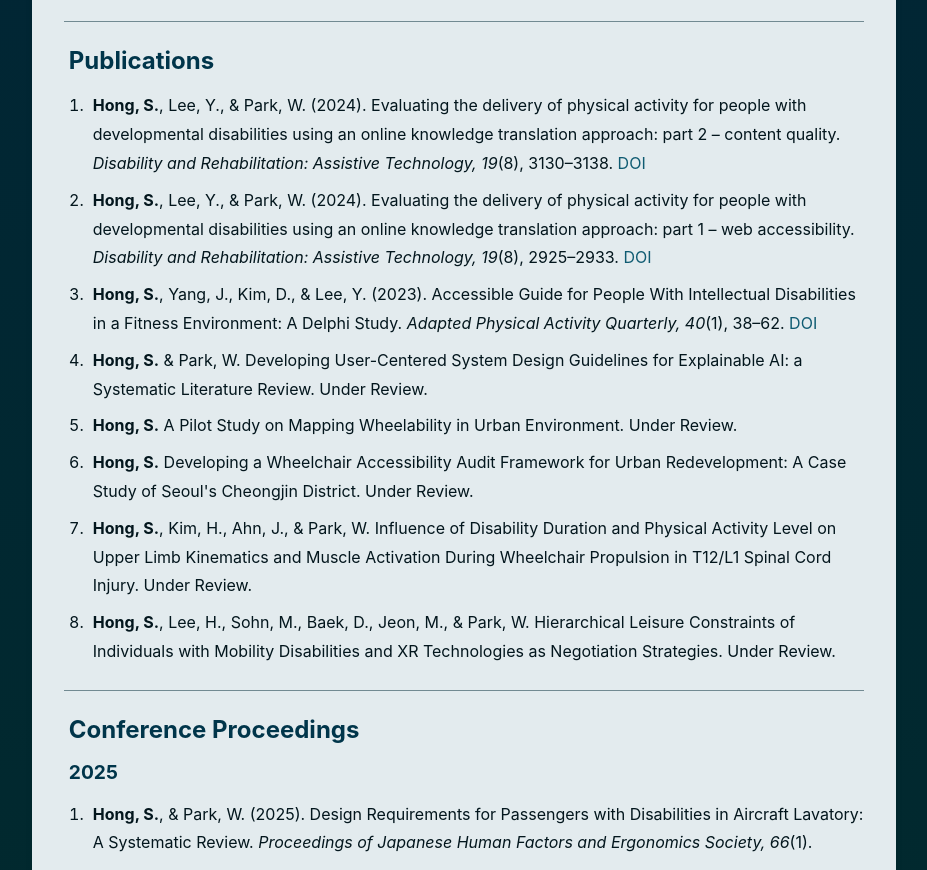
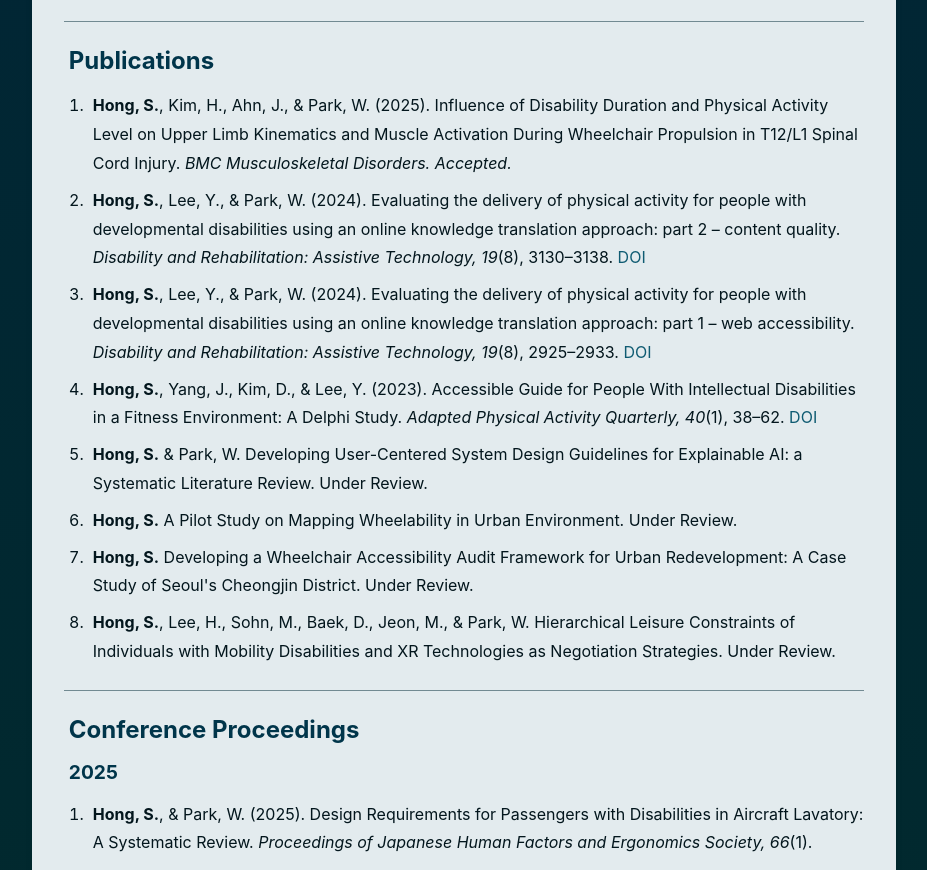
Before and after one commit to saanhong/redmountain, a plain HTML site: page index.html in a window 1280 px wide. Shown: the part 1075-1945 px from the top of the page, without its empty margins (176-1103 px from the left). Drawn offline with Linux system fonts and the light colour scheme; a web font is replaced by a local one.

Commit message:
index.html

```diff
--- a/index.html
+++ b/index.html
@@ -107,13 +107,13 @@
 
         <h2>Publications</h2>
         <ol>
+            <li><strong>Hong, S.</strong>, Kim, H., Ahn, J., & Park, W. (2025). Influence of Disability Duration and Physical Activity Level on Upper Limb Kinematics and Muscle Activation During Wheelchair Propulsion in T12/L1 Spinal Cord Injury. <em>BMC Musculoskeletal Disorders. Accepted.</em></li>
             <li><strong>Hong, S.</strong>, Lee, Y., & Park, W. (2024). Evaluating the delivery of physical activity for people with developmental disabilities using an online knowledge translation approach: part 2 – content quality. <em>Disability and Rehabilitation: Assistive Technology, 19</em>(8), 3130–3138. <a href="https://doi.org/10.1080/17483107.2024.2351497">DOI</a></li>
             <li><strong>Hong, S.</strong>, Lee, Y., & Park, W. (2024). Evaluating the delivery of physical activity for people with developmental disabilities using an online knowledge translation approach: part 1 – web accessibility. <em>Disability and Rehabilitation: Assistive Technology, 19</em>(8), 2925–2933. <a href="https://doi.org/10.1080/17483107.2024.2322637">DOI</a></li>
             <li><strong>Hong, S.</strong>, Yang, J., Kim, D., & Lee, Y. (2023). Accessible Guide for People With Intellectual Disabilities in a Fitness Environment: A Delphi Study. <em>Adapted Physical Activity Quarterly, 40</em>(1), 38–62. <a href="https://doi.org/10.1123/apaq.2022-0036">DOI</a></li>
             <li><strong>Hong, S.</strong> & Park, W. Developing User-Centered System Design Guidelines for Explainable AI: a Systematic Literature Review. Under Review.</li>
             <li><strong>Hong, S.</strong> A Pilot Study on Mapping Wheelability in Urban Environment. Under Review.</li>
             <li><strong>Hong, S.</strong> Developing a Wheelchair Accessibility Audit Framework for Urban Redevelopment: A Case Study of Seoul's Cheongjin District. Under Review.</li>
-            <li><strong>Hong, S.</strong>, Kim, H., Ahn, J., & Park, W. Influence of Disability Duration and Physical Activity Level on Upper Limb Kinematics and Muscle Activation During Wheelchair Propulsion in T12/L1 Spinal Cord Injury. Under Review.</li>
             <li><strong>Hong, S.</strong>, Lee, H., Sohn, M., Baek, D., Jeon, M., & Park, W. Hierarchical Leisure Constraints of Individuals with Mobility Disabilities and XR Technologies as Negotiation Strategies. Under Review.</li>
 
         </ol>
```
